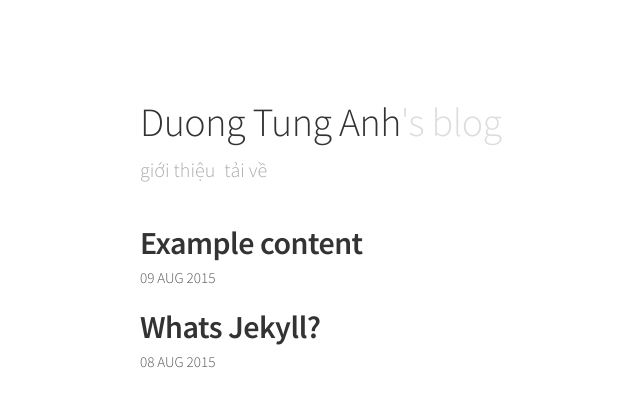
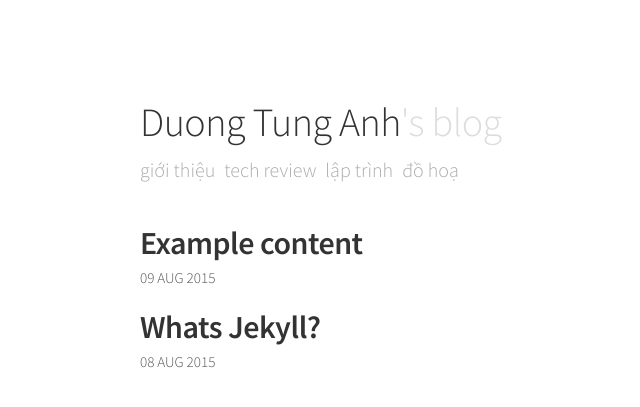
Before and after one commit to duongtunganh/duongtunganh, a Jekyll site: the page built from index.html, in a window 1280 px wide. Shown: the top 407 px of the page, without its empty margins (140-780 px from the left). Built offline with Jekyll 4.4.1, drawn with Linux system fonts in a browser that asks for light colours; Markdown is read by kramdown in place of the engine named in the settings.

Commit message:
changed menu

```diff
--- a/_config.yml
+++ b/_config.yml
@@ -18,8 +18,12 @@ markdown:           rdiscount
 nav:
   - name:           "Giới thiệu"
     href:           "/about"
-  - name:           "Tải về"
-    href:           "//github.com/gfjaru/Kiko/releases"
+  - name:           "Tech Review"
+    href:           "/techreview"
+  - name:           "Lập trình"
+    href:           "/dev"
+  - name:           "Đồ hoạ"
+    href:           "/graphics"
 
 # Sass
 sass:
--- a/index.html
+++ b/index.html
@@ -13,7 +13,7 @@ layout: default
 </header>
 <div class="content list">
 {% if site.posts.size == 0 %}
-  <h2>No post found</h2>
+  <h2>Không có bài viết nào:)</h2>
 {% else %}
 {% for post in site.posts %}
   <div class="list-item">
```
Also changed, not shown: 404.md (+1 -1 lines), 1 other file.
